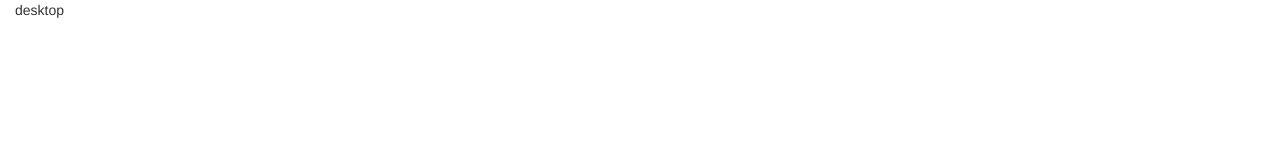
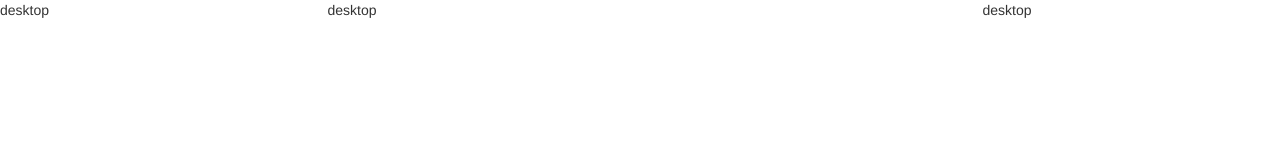
Before and after one commit to systemis/multichat, a React (Create React App) app: page / in a window 1280 px wide. Shown: the top 160 px of the page. Built offline with nearby package versions, Linux system fonts and the light colour scheme.

Commit message:
setup ui

```diff
--- a/server.js
+++ b/server.js
@@ -10,9 +10,8 @@ app.use(morgan(':remote-addr - :remote-user [:date[clf]] ":method :url HTTP/:htt
 app.use(bodyParser.urlencoded({extended: true}));
 app.use(express.static(path.resolve(__dirname, ".", "build")));
 
-app.get("/", (req, res) => {
-    path.resolve(__dirname, ".", "public/index.html");
-})
+// setup pages router
+require('./server/router.js')(app);
 
 app.listen(9999 || process.env.PORT, () => {
     console.log('Co nguoi dang nhap');
--- a/src/App.js
+++ b/src/App.js
@@ -4,16 +4,15 @@ import $                                            from 'jquery';
 import {connect}                                    from 'react-redux';
 
 import HomePage                                     from './Page/Home/home.js';
+import Navigation                                   from './Components/Navigation/navigation.js';
+import InfoGroup                                    from './Components/Info/info.js';
 import ChatGroup                                    from './Components/Chat/chat.js';
 import './App.css';
 
-
-const testCom = () => {
-  return(
-    <div>
-      Mobile
-    </div>
-  )
+function handlingHref(){
+  if($(window).width() > 991 && window.location.href.indexOf('/chat') >= 0){
+    window.location.href = '/';
+  }
 }
 
 class App extends Component {
@@ -23,7 +22,7 @@ class App extends Component {
   }
 
   componentWillMount() {
-    console.log("Screen version" + this.props.screenVersion);
+    handlingHref();
     this.setState({screenWidth: $(window).width()});
     if($(window).width() <= 991){
       this.changeScreenVersion('mobile');
@@ -38,9 +37,15 @@ class App extends Component {
 
   renderRouter(){
     if(this.props.screenVersion === 'desktop'){
-      return <ChatGroup />;
+      return <HomePage />;
     }else{
-      return <ChatGroup />;
+      return (
+        <div>
+          <Route exact path="/" component={Navigation} />
+          <Route path="/chat"  component={ChatGroup} />
+          <Route path="/info"  component={InfoGroup} />
+        </div>
+      )
     }
   }
 
@@ -66,6 +71,7 @@ class App extends Component {
   }
 
   shouldComponentUpdate(nextProps, nextState) {
+    handlingHref();
     if(nextState.screenWidth > 991){
       this.changeScreenVersion("desktop");
     }else{
--- a/src/Components/Chat/chat.js
+++ b/src/Components/Chat/chat.js
@@ -3,6 +3,7 @@ import {connect}            from 'react-redux';
 
 class ChatGroup extends Component {
     componentWillMount() {
+        console.log(this.props);
         console.log("Version:" + this.props.screenVersion);
     }
 
--- a/src/Components/Info/info.js
+++ b/src/Components/Info/info.js
@@ -1,13 +1,24 @@
 import React, { Component } from 'react';
+import {connect}            from 'react-redux';
 
 class InfoGroup extends Component {
     render() {
+        const className = () => {
+            if(this.props.screenVersion === 'desktop'){
+                return 'info-group col-md-3'
+            }else{
+                return 'info-group'
+            }
+        }
+
         return (
-            <div className="info-group">
-
+            <div className={className()}>
+                {this.props.screenVersion}
             </div>
         );
     }
 }
 
-export default InfoGroup;
+export default connect((state) => {
+    return {screenVersion: state.screenVersion};
+})(InfoGroup);
--- a/src/Components/Navigation/navigation.js
+++ b/src/Components/Navigation/navigation.js
@@ -1,13 +1,22 @@
 import React, { Component } from 'react';
+import {connect}            from 'react-redux';
 
 class Navigation extends Component {
     render() {
+        const className = () => {
+            if(this.props.screenVersion === 'desktop'){
+                return 'navigation col-md-3'
+            }else{
+                return 'navigation'
+            }
+        }
+
         return (
-            <div className="navigation">
-
+            <div className={className()}>
+                {this.props.screenVersion}
             </div>
         );
     }
 }
 
-export default Navigation;
+export default connect((state) => {return {screenVersion: state.screenVersion}})(Navigation);
--- a/src/Page/Home/home.js
+++ b/src/Page/Home/home.js
@@ -1,11 +1,15 @@
 import React, { Component } from 'react';
+import Navigation           from '../../Components/Navigation/navigation.js';
 import ChatGroup            from '../../Components/Chat/chat.js';
+import InfoGroup            from '../../Components/Info/info.js';
 
 class HomePage extends Component {
     render() {
         return (
-            <div className="home-page">
-                Home
+            <div className="home-page row">
+                <Navigation Check={"dd"}/>
+                <ChatGroup  />
+                <InfoGroup  />
             </div>
         );
     }
--- a/src/index.js
+++ b/src/index.js
@@ -1,8 +1,8 @@
 import React      from 'react';
 import ReactDOM   from 'react-dom';
 import App        from './App';
-var {Provider} = require('react-redux');
-var store      = require('./Redux/redux.js');
+import {Provider} from 'react-redux';
+const  store = require('./Redux/redux.js');
 
 ReactDOM.render(
     <Provider store={store}>
```
Also changed, not shown: 1 other file (tests, documents, lock files or other folders).
